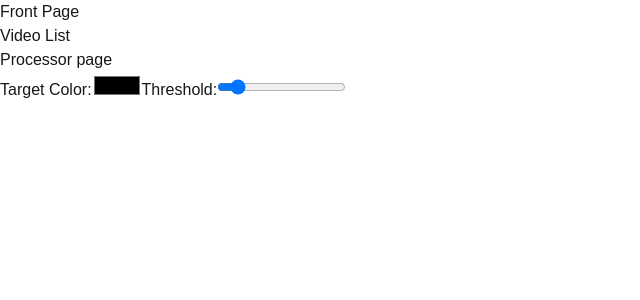
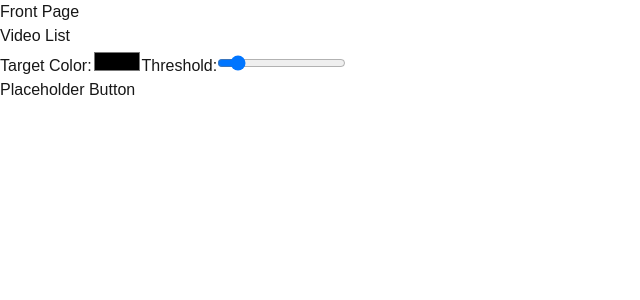
Before and after one commit to AAshGray/salamander-tracker-frontend, a Next.js app: page /videos/preview in a window 1280 px wide. Shown: the top 300 px of the page, without its empty margins (0-640 px from the left). Built offline with nearby package versions, Linux system fonts and the light colour scheme.

Commit message:
added some containers to video and processing pages

```diff
--- a/app/videos/page.tsx
+++ b/app/videos/page.tsx
@@ -7,7 +7,6 @@ export default function Videos() {
             <ul>
                 {/* link components goes here */}
                 <li><Link href="videos/preview">Example List Item</Link></li>
-
             </ul>
         </main>
     );
--- a/app/videos/preview/page.tsx
+++ b/app/videos/preview/page.tsx
@@ -4,16 +4,17 @@ import Image from "next/image"
 export default function Preview() {
     return (
         <div>
-            <p>Processor page</p>
             {/* Image placeholder */}
-            <label htmlFor="color-picker">Target Color:
-                <input type="color" id="color-picker" />
-            </label>
-            <label htmlFor="range-slider">Threshold:
+            <div className="image-target-select">
+                <label htmlFor="color-picker">Target Color:
+                    <input type="color" id="color-picker" />
+                </label>
+                <label htmlFor="range-slider">Threshold:
                     <input type="range" id="range-slider" min="0" max="455" defaultValue={50}/>
-            </label>
-
+                </label>
+            </div>
             {/* Image placeholder */}
+            <p><button>Placeholder Button</button></p>
         </div>
     )
 }
```
